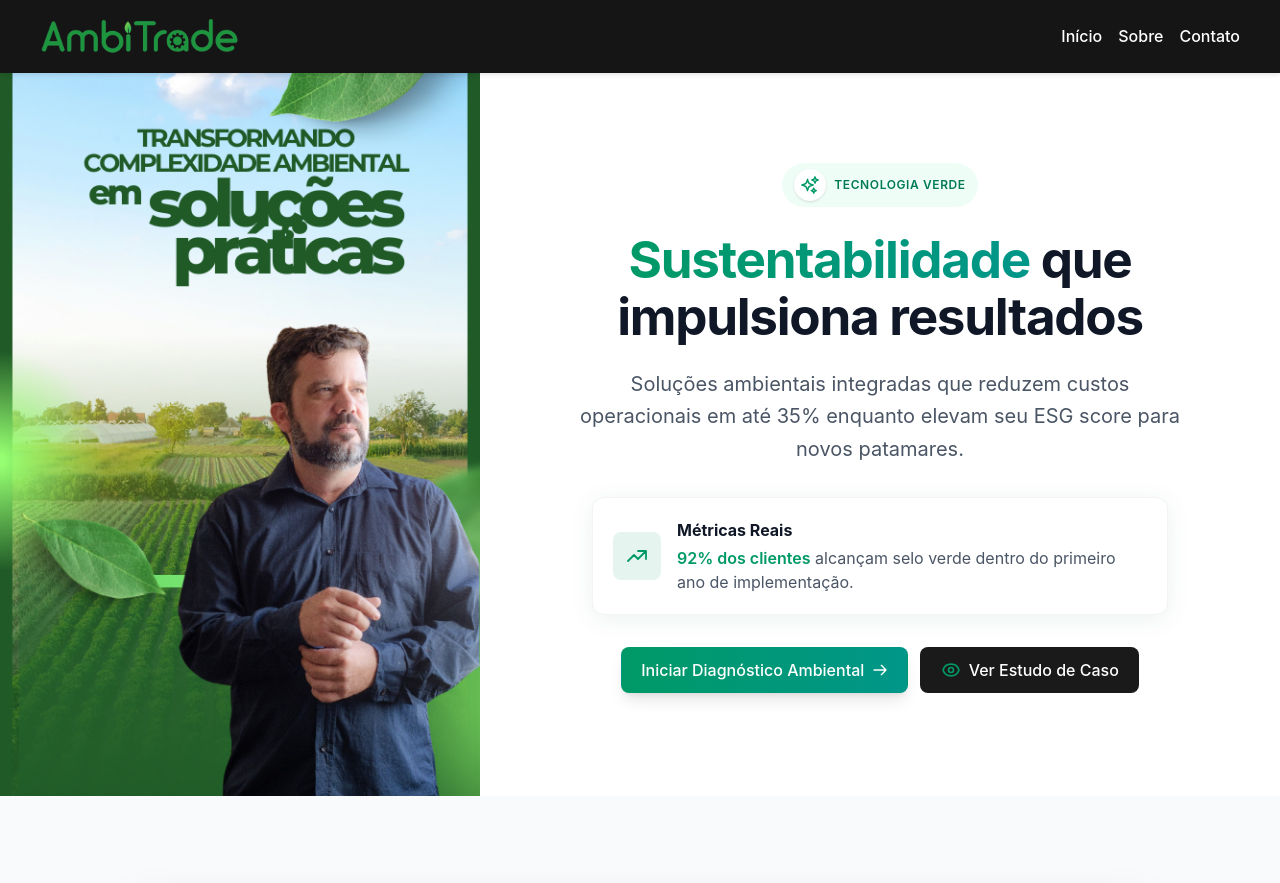
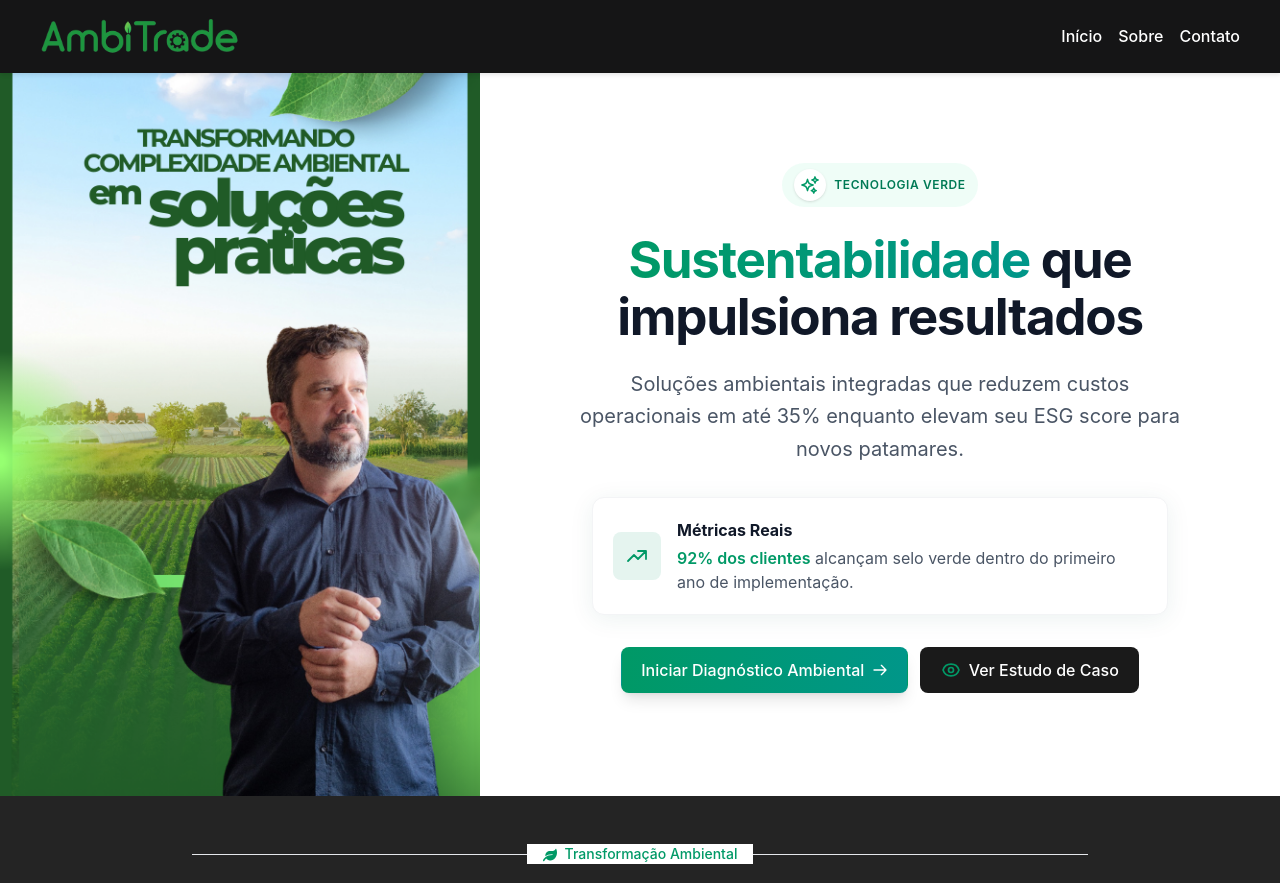
Before and after one commit to dev-celo/meio-ambiente, a React (Vite) app: page / in a window 1280 px wide. Shown: the top 883 px of the page. Built offline with nearby package versions, Linux system fonts and the light colour scheme.

Commit message:
feat: adicionando separador

```diff
--- a/src/App.jsx
+++ b/src/App.jsx
@@ -7,6 +7,7 @@ import HeroSectionText from "./Components/caller/HeroSectionText";
 import { motion, useAnimation } from 'framer-motion';
 import { useInView } from 'react-intersection-observer';
 import Footer from './Components/Footer/Footer';
+import Separator from './Components/Separator/Separator';
 
 const DynamicSelect = () => {
   const [heroRef, heroInView] = useInView({ threshold: 0.1 });
@@ -35,6 +36,8 @@ const DynamicSelect = () => {
       </header>
 
       <HeroSectionText />
+
+      <Separator style = {{zIndex: "100000", marginTop: "100px"}} />
 
       <section
         ref={formRef}
--- /dev/null
+++ b/src/Components/Separator/Separator.jsx
@@ -0,0 +1,20 @@
+// Separator.jsx
+import { FaLeaf } from "react-icons/fa";
+
+const Separator = () => {
+  return (
+    <div className="relative my-12">
+      <div className="absolute inset-0 flex items-center justify-center">
+        <div className="w-full max-w-4xl mx-auto border-t border-gray-200"></div>
+      </div>
+      <div className="relative flex justify-center">
+        <span className="bg-white px-4 text-emerald-600 text-sm font-medium">
+          <FaLeaf className="inline mr-2" />
+          Transformação Ambiental
+        </span>
+      </div>
+    </div>
+  );
+};
+
+export default Separator;
```
